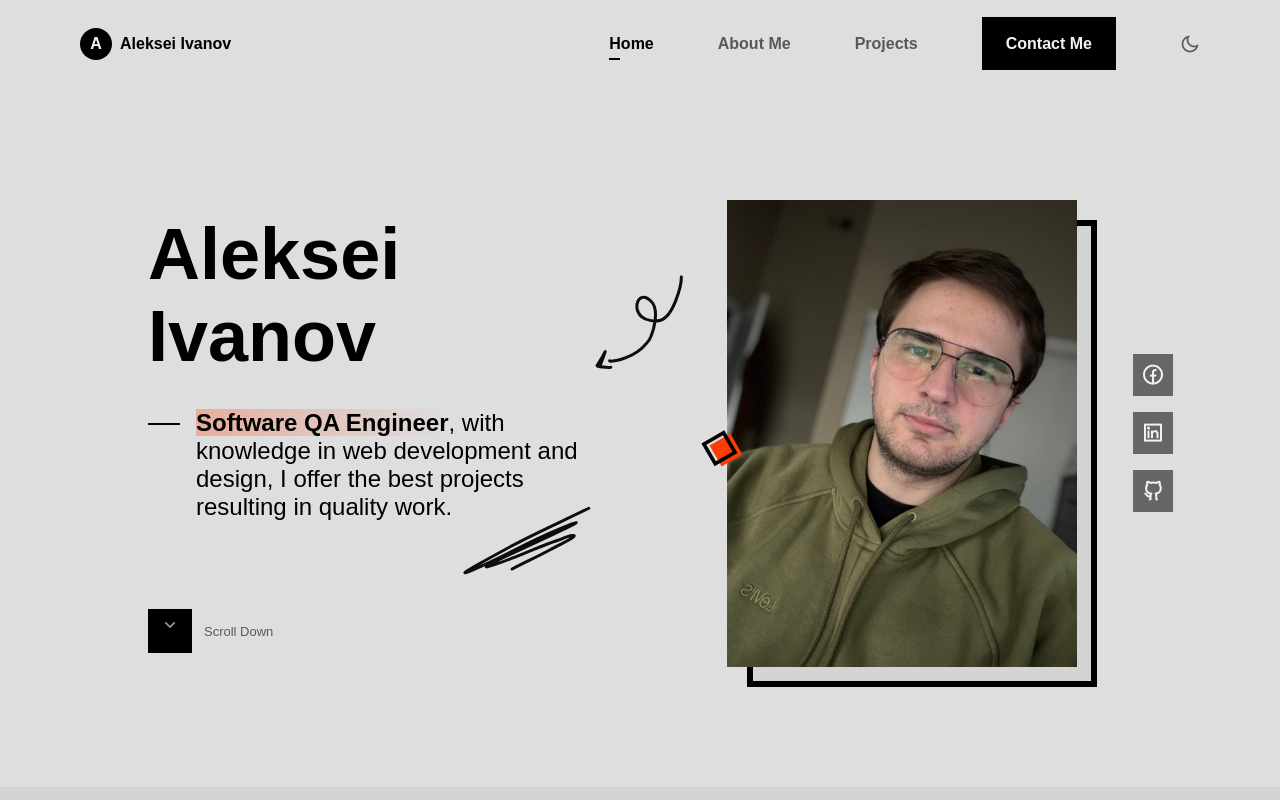
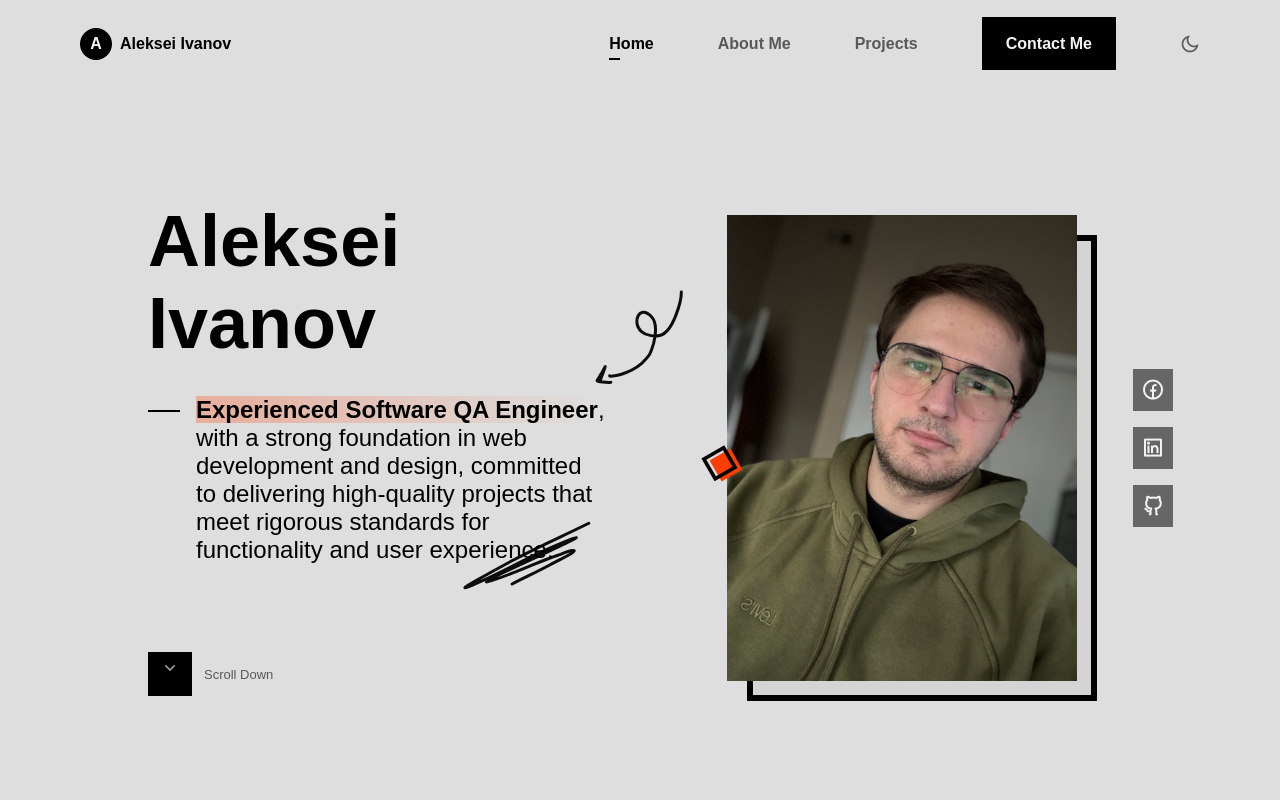
Before and after one commit to AlekseiIvanovI/QA_Portfolio, a plain HTML site: page index.html in a window 1280 px wide. Shown: the top 800 px of the page. Drawn offline with nearby package versions, Linux system fonts and the light colour scheme; a web font is replaced by a local one.

Commit message:
new commit

```diff
--- a/index.html
+++ b/index.html
@@ -103,9 +103,11 @@
 
                <div class="home__info">
                   <p class="home__description">
-                     <b>Software QA Engineer</b>,
-                     with knowledge in web development and design,
-                     I offer the best projects resulting in quality work.
+                     <b>Experienced Software QA Engineer</b>,
+                     with a strong
+                     foundation in web development and design, committed
+                     to delivering high-quality projects that meet rigorous
+                     standards for functionality and user experience.
                   </p>
 
 
```
